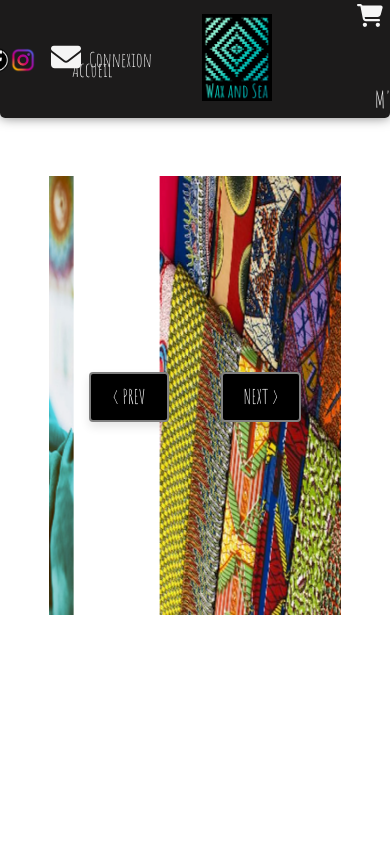
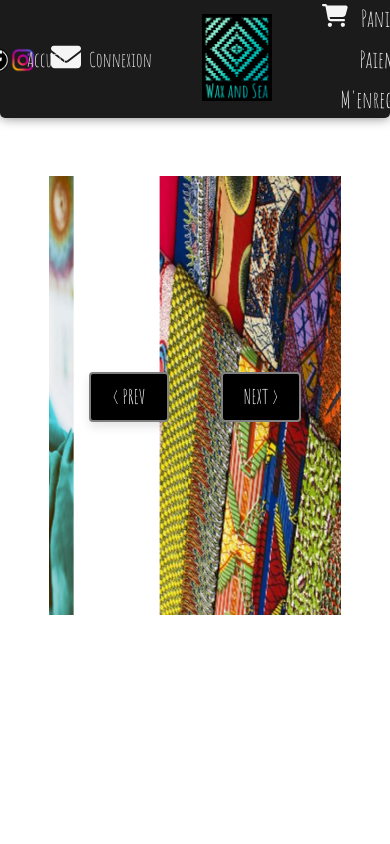
Before and after one commit to tristanlaulanie/waxandsea-front-dashboard, a React (Create React App) app: page / in a window 390 px wide. Shown: the top 844 px of the page. Built offline with nearby package versions, Linux system fonts and the light colour scheme.

Commit message:
header-responsive-v0.2

```diff
--- a/src/components/Header/HeaderResponsive.css
+++ b/src/components/Header/HeaderResponsive.css
@@ -69,11 +69,6 @@
     .first-header-right i {
         position: relative;
         right: 15px;
-    }
-
-    #nav-boutique {
-        position: relative;
-        top: 1em;
     }
 
     #nav-li-contact {
@@ -187,6 +182,14 @@
     }
 
 }
+
+@media screen and (width <= 1070px) {
+    .nav-boutique {
+        position: relative;
+        left: -4.5em;
+    }
+}
+
 
 @media screen and (width <= 935px) {
     /* HEADER */
@@ -356,6 +359,11 @@
     }
 }
 
-@media screen and (width <= 550px) {
+@media screen and (width <= 560px) {
+    .first-header-right {
+        position: relative;
+        left: -12.5em;
+    }
+
 
 }
--- a/src/components/Header/index.js
+++ b/src/components/Header/index.js
@@ -54,8 +54,8 @@ function Header() {
           <nav>
             <ul className="header-logo-links">
               <div className="header-logo-links-left">
-                <li id="nav-boutique">
-                  <Link to="/accueil">Accueil</Link>
+                <li >
+                  <Link className="nav-boutique" to="/accueil">Accueil</Link>
                 </li>
                 <div className="nav-connexion">
                   <li id="nav-li-connexion">
```
